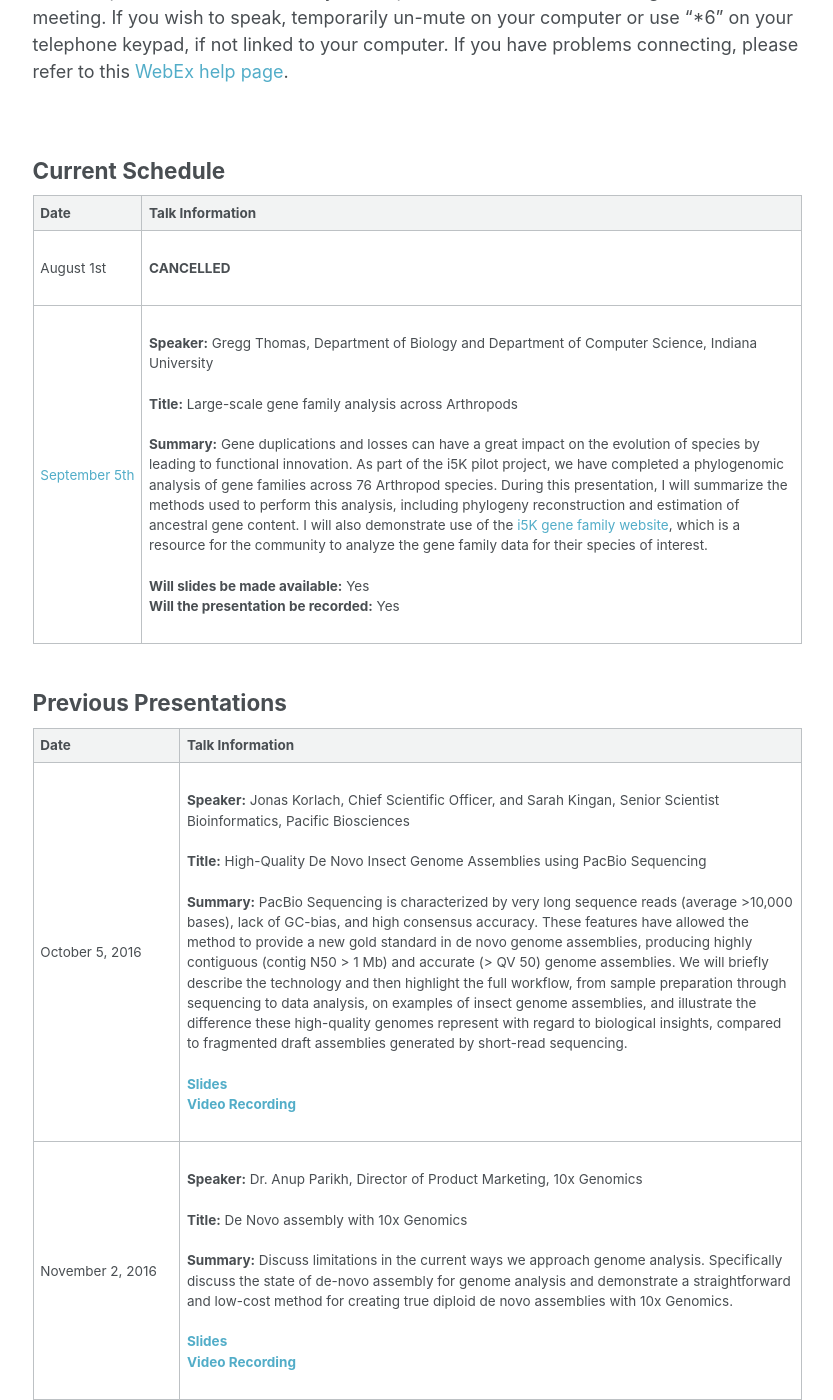
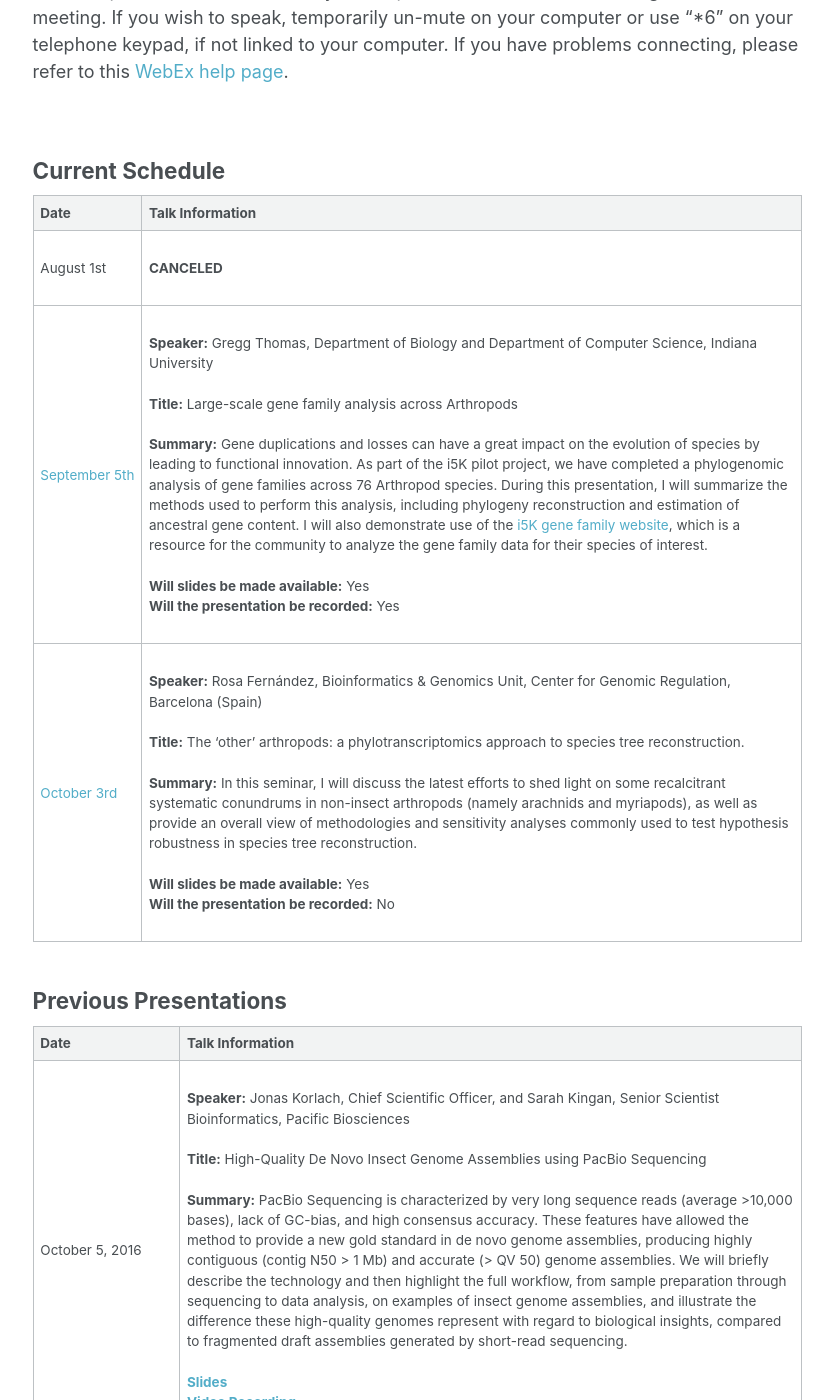
Before and after one commit to i5k/i5k.github.io, a Jekyll site: the page built from _pages/webinar.md, in a window 1280 px wide and 1400 px high, scrolled down 1396 px. Shown: the whole window, without its empty margins (249-1082 px from the left). Built offline with Jekyll 4.4.1, drawn with Linux system fonts in a browser that asks for light colours.

Commit message:
adding webinar speaker for oct 2018

```diff
--- a/_pages/webinar.md
+++ b/_pages/webinar.md
@@ -34,9 +34,9 @@ If you have problems connecting, please refer to this [WebEx help page](https://
 
 | __Date__ | __Talk Information__|
 | ---- | ---- |
-|August&nbsp;1st|<br> __CANCELLED__<br><br>|
+|August&nbsp;1st|<br> __CANCELED__<br><br>|
 |[September&nbsp;5th](https://www.timeanddate.com/worldclock/fixedtime.html?msg=i5k+webinar&iso=20180905T11&p1=263&ah=1)|<br>__Speaker:__ Gregg Thomas, Department of Biology and Department of Computer Science, Indiana University <br><br>__Title:__ Large-scale gene family analysis across Arthropods  <br><br>__Summary:__ Gene duplications and losses can have a great impact on the evolution of species by leading to functional innovation. As part of the i5K pilot project, we have completed a phylogenomic analysis of gene families across 76 Arthropod species. During this presentation, I will summarize the methods used to perform this analysis, including phylogeny reconstruction and estimation of ancestral gene content. I will also demonstrate use of the [i5K gene family website](https://cgi.soic.indiana.edu/~grthomas/i5k-web/main.html), which is a resource for the community to analyze the gene family data for their species of interest. <br><br>__Will slides be made available:__ Yes<br>__Will the presentation be recorded:__ Yes<br><br>|
-
+|[October&nbsp;3rd](https://www.timeanddate.com/worldclock/fixedtime.html?msg=i5k+webinar&iso=20181003T11&p1=263&ah=1)|<br>__Speaker:__ Rosa Fernández, Bioinformatics & Genomics Unit, Center for Genomic Regulation, Barcelona (Spain)<br><br>__Title:__ The 'other' arthropods: a phylotranscriptomics approach to species tree reconstruction. <br><br>__Summary:__ In this seminar, I will discuss the latest efforts to shed light on some recalcitrant systematic conundrums in non-insect arthropods (namely arachnids and myriapods), as well as provide an overall view of methodologies and sensitivity analyses commonly used to test hypothesis robustness in species tree reconstruction.<br><br>__Will slides be made available:__ Yes<br>__Will the presentation be recorded:__ No<br><br>|
 
 <a name="previous"></a>
 
```
